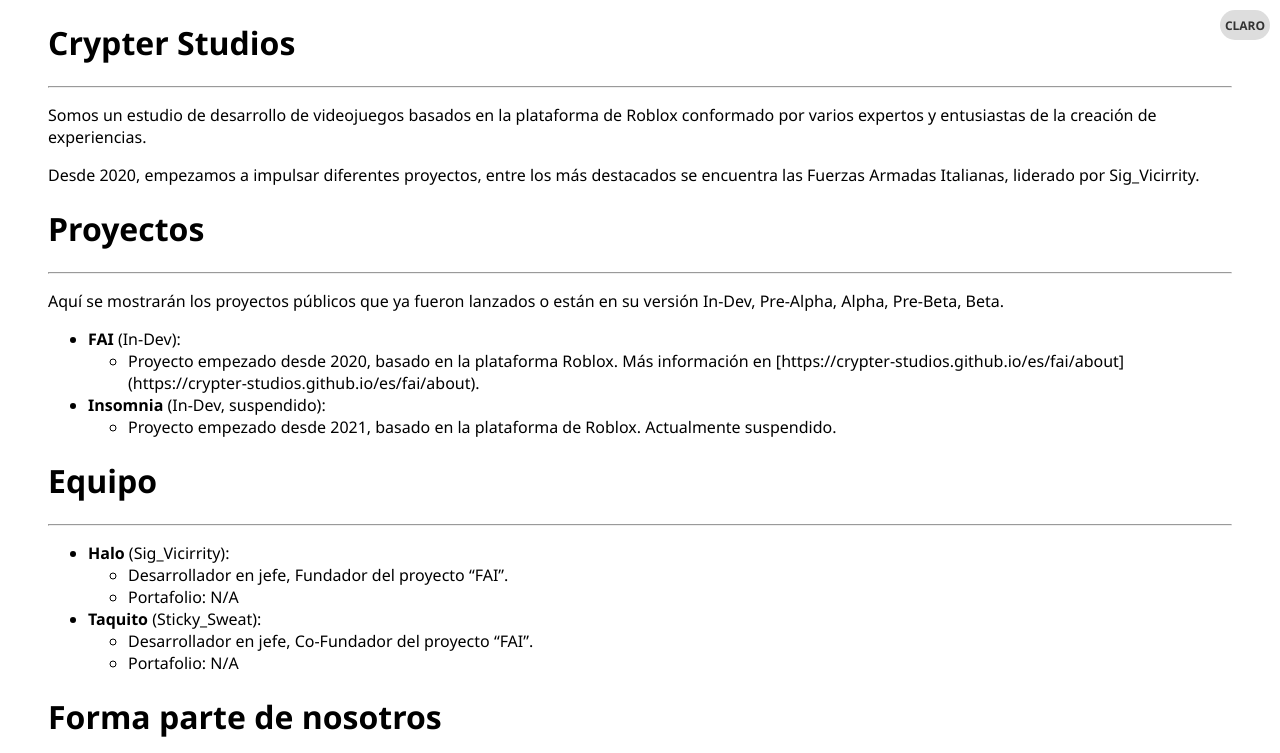
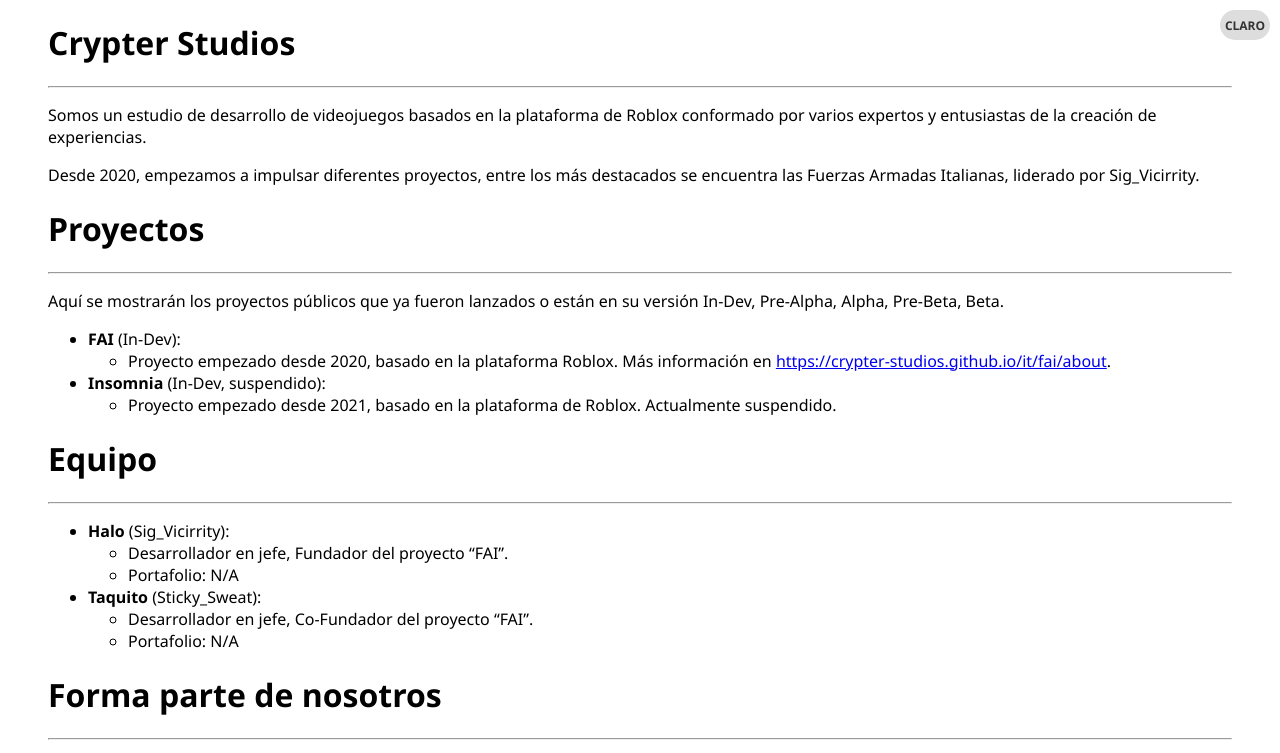
Before and after one commit to crypter-studios/crypter-studios.github.io, a plain HTML site: page es/index.html in a window 1280 px wide. Shown: the top 753 px of the page. Drawn offline with Linux system fonts and the light colour scheme.

Commit message:
Update index.html

```diff
--- a/es/index.html
+++ b/es/index.html
@@ -66,7 +66,7 @@
   <ul>
     <li><strong>FAI</strong> (In-Dev):
       <ul>
-        <li>Proyecto empezado desde 2020, basado en la plataforma Roblox. Más información en [https://crypter-studios.github.io/es/fai/about](https://crypter-studios.github.io/es/fai/about).</li>
+        <li>Proyecto empezado desde 2020, basado en la plataforma Roblox. Más información en <a href="https://crypter-studios.github.io/it/fai/about">https://crypter-studios.github.io/it/fai/about</a>.</li>
       </ul>
     </li>
     <li><strong>Insomnia</strong> (In-Dev, suspendido):
```
